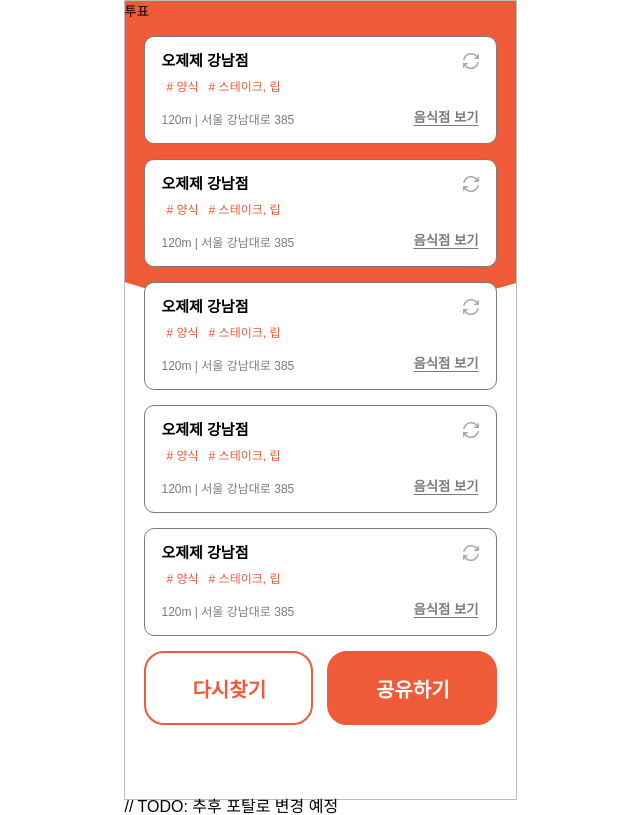
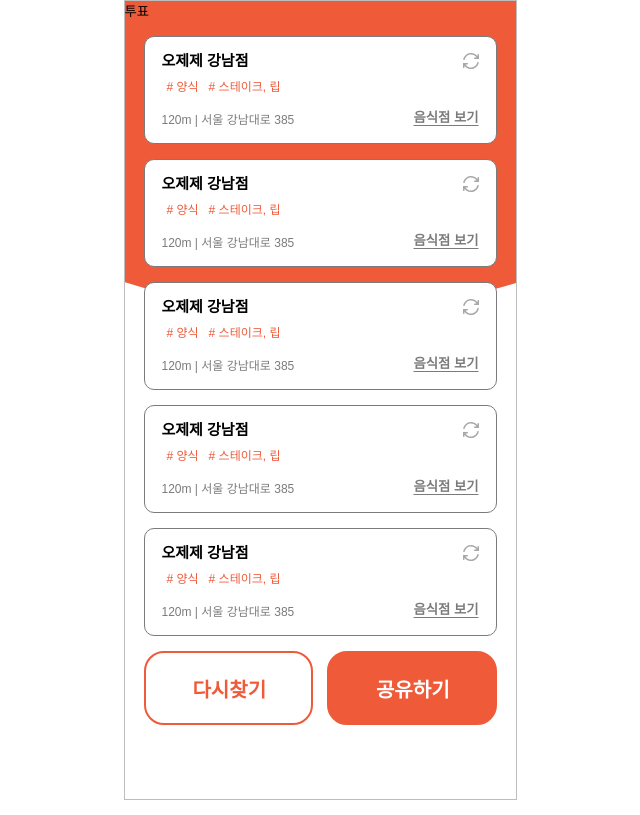
Before and after one commit to bringvotrevin/todays-menu-front, a React (Create React App) app: page /random-menu/1 in a window 1280 px wide. Shown: the whole page, without its empty margins (320-960 px from the left). Built offline with nearby package versions, Linux system fonts and the light colour scheme.

Commit message:
comment: change TODO comment to multipleline comment (#13)

```diff
--- a/src/pages/Vote/Vote.tsx
+++ b/src/pages/Vote/Vote.tsx
@@ -49,7 +49,7 @@ const Vote = (props: Props) => {
           </S.BtnGroup>
         </S.Wrapper>
       </S.Layout>
-      // TODO: 추후 포탈로 변경 예정
+      {/* 모달은 포탈 써서 전역으로 나중에 바꿀게요!! */}
       {modalOn && (
         <S.VoteBottomSheet handleModalClose={handleModalClose}>
           <ul>
```
